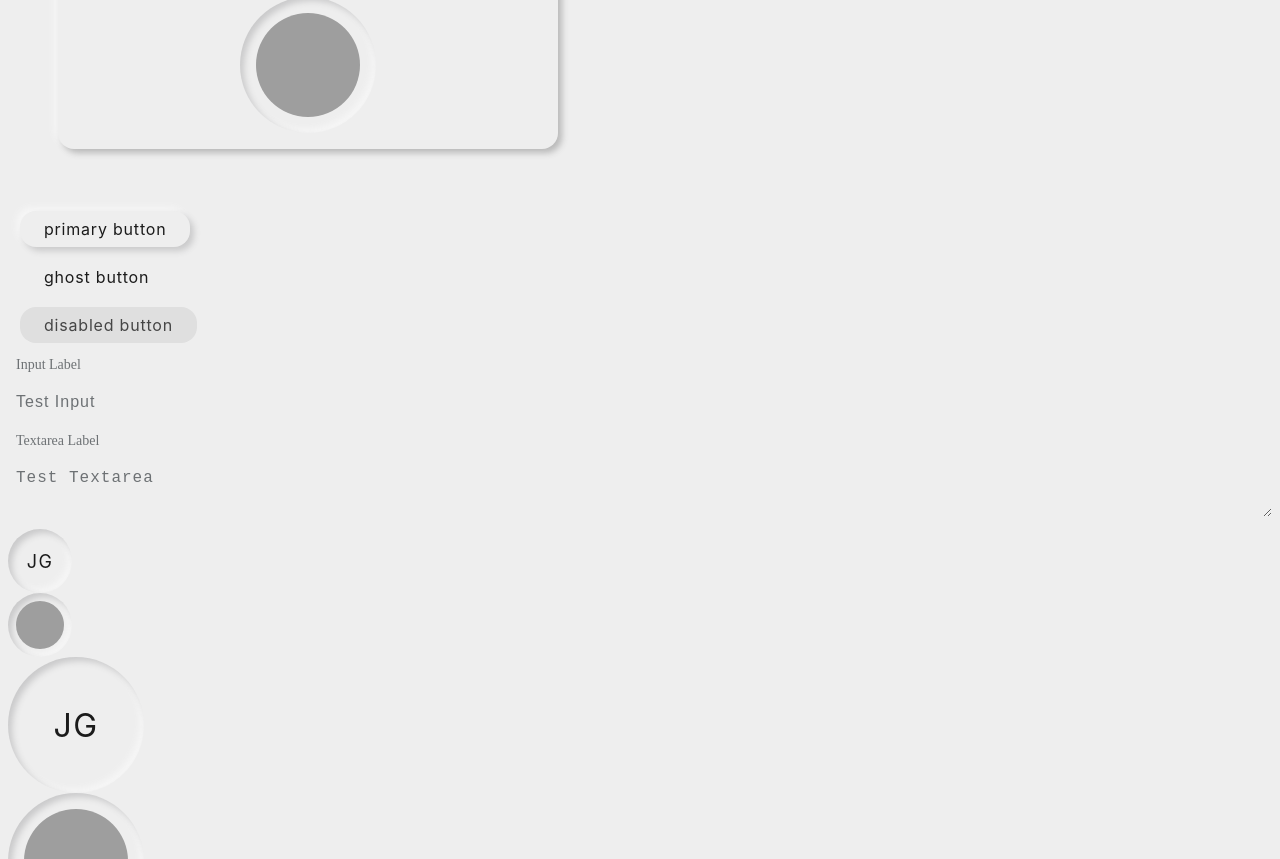
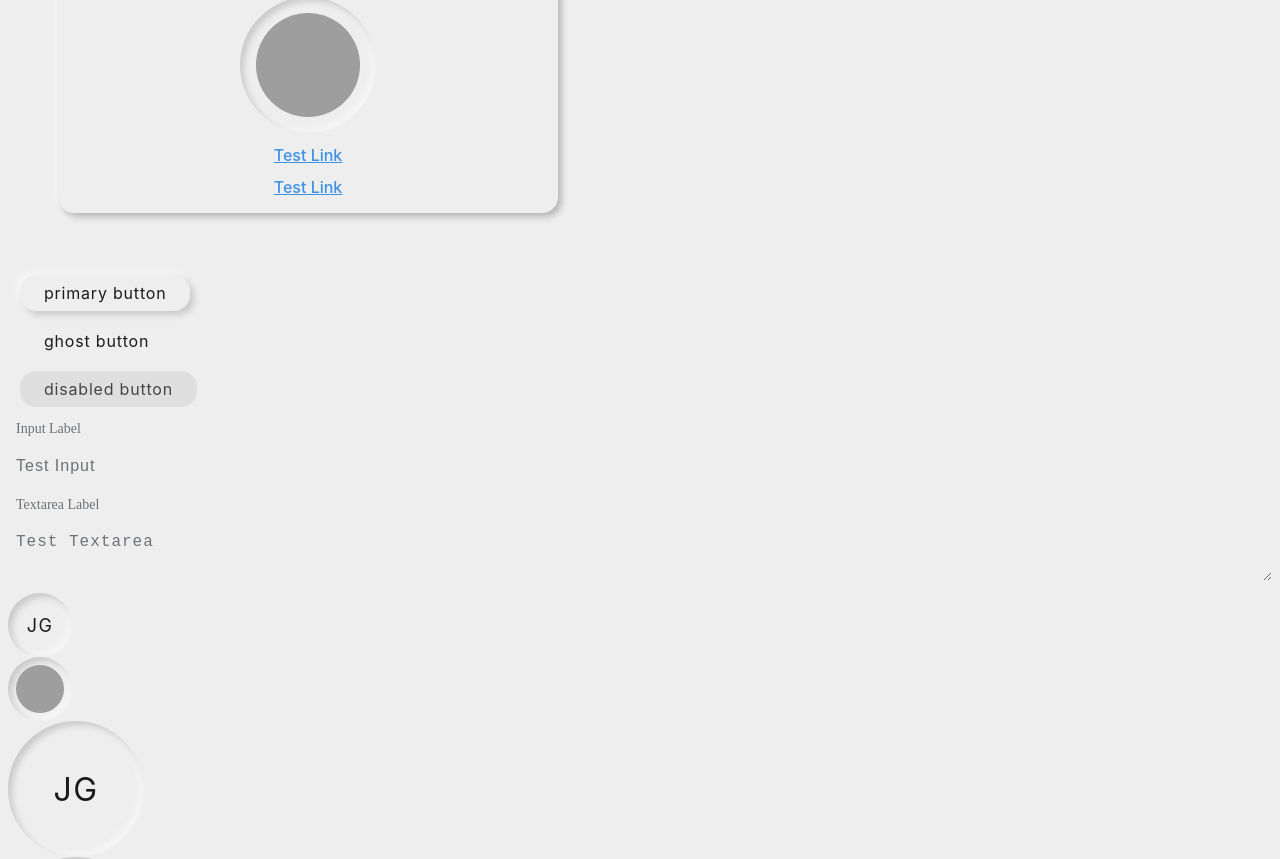
Before and after one commit to Passion-Built/Nimbus-Vue, a Vue app: page / in a window 1280 px wide. Shown: the part 904-1763 px from the top of the page. Built offline with nearby package versions, Linux system fonts and the light colour scheme; grey boxes are pictures that could not be loaded; a web font is replaced by a local one.

Commit message:
Updated styling to link and text components

```diff
--- a/src/App.vue
+++ b/src/App.vue
@@ -25,6 +25,8 @@
     <NuiAvatar initials="JG" imageUrl="https://i.pravatar.cc/150?img=10" />
     <NuiAvatar initials="JG" size="large" />
     <NuiAvatar initials="JG" imageUrl="https://i.pravatar.cc/150?img=10" size="large" />
+    <NuiLink url="#">Test Link</NuiLink>
+    <NuiLink url="https://www.google.com" external>Test Link</NuiLink>
   </NuiBox>
   <div style="display:flex; flex-direction:column; gap:12px; padding:12px;">
     <NuiButton>primary button</NuiButton>
--- a/src/components/Heading.vue
+++ b/src/components/Heading.vue
@@ -19,6 +19,7 @@ const as = props.as ?? 'h1'
 .Nui-heading {
   font-family: var(--px-font-family-headings);
   font-weight: var(--px-font-weight-semibold);
+  color: var(--px-primary-text);
   margin: 0;
 }
 
--- a/src/components/Link.vue
+++ b/src/components/Link.vue
@@ -1,5 +1,6 @@
 <template>
   <a
+    class="Nui-link"
     :href="url"
     :target="external ? '_blank' : ''"
   >
@@ -15,10 +16,38 @@ const props = defineProps<{
 </script>
 
 <style>
+:root {
+  --px-link-text: #3d91e6;
+  --px-link-text-hover: #1B1B1B;
+  --px-link-text-active: #d4a5a5;
+  --px-link-text-visited: #635a87;
+}
+
 .Nui-link {
   font-family: var(--px-font-family-body);
   font-size: var(--px-font-size-body);
   font-weight: var(--px-font-weight-normal);
   line-height: var(--px-line-height-body);
+  color: var(--px-link-text);
+  font-weight: 500;
+
+  &:hover {
+    text-decoration: underline;
+    color: var(--px-link-text-hover);
+    text-decoration: none;
+  }
+
+  &:active {
+    color: var(--px-link-text-active);
+  }
+
+  &:visited {
+    color: var(--px-link-text-visited);
+  }
+
+  &:focus-visible {
+    outline: 2px solid rgba(0, 120, 255, 0.8);
+    outline-offset: 3px;
+  }
 }
 </style>
--- a/src/components/Text.vue
+++ b/src/components/Text.vue
@@ -15,12 +15,13 @@ const props = defineProps<{
 const as = props.as ?? 'p'
 </script>
 
-<style scoped>
+<style>
 .Nui-text {
   font-family: var(--px-font-family-body);
   font-size: var(--px-font-size-body);
   font-weight: var(--px-font-weight-normal);
   line-height: var(--px-line-height-body);
+  color: var(--px-primary-text);
   margin: unset;
 }
 </style>
```
